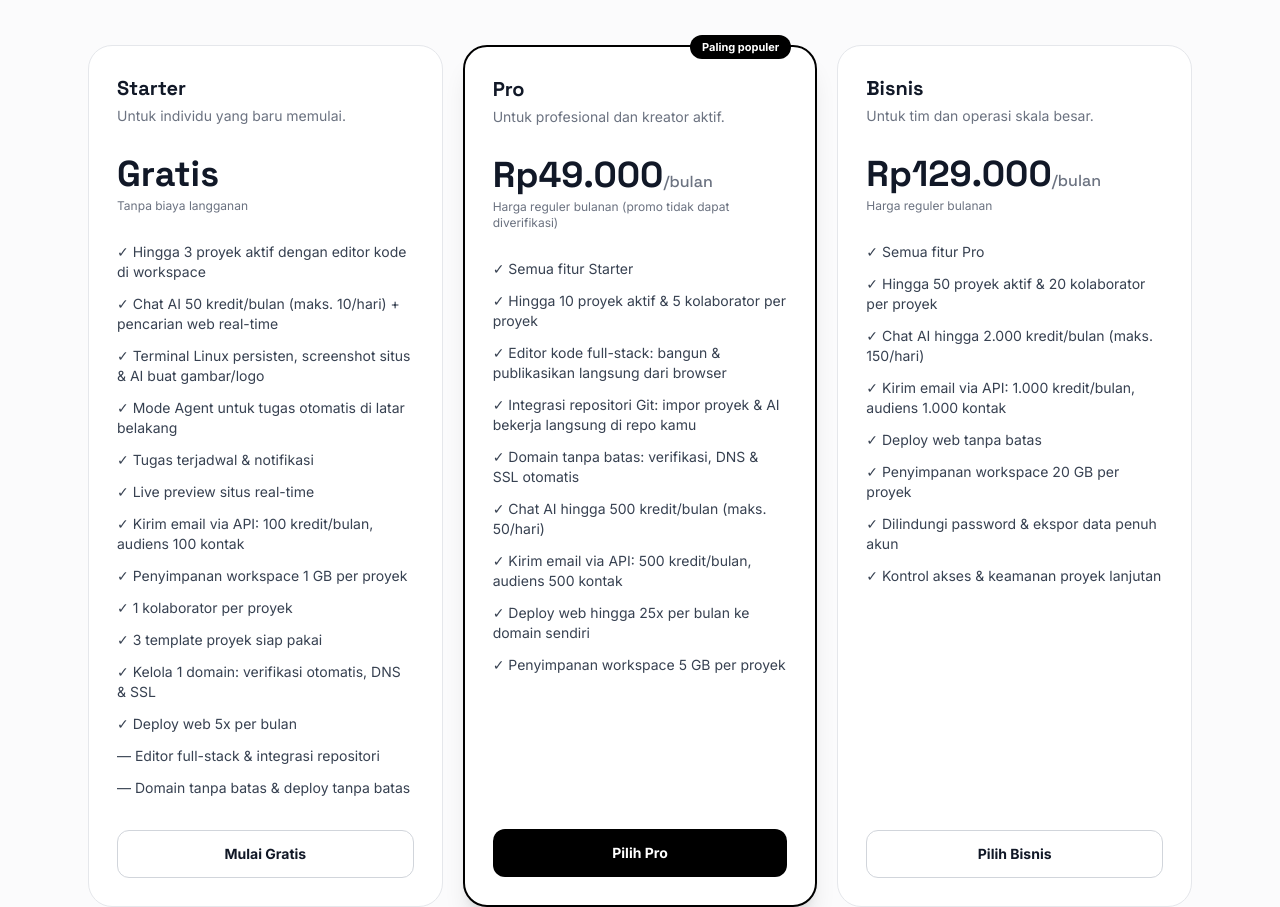
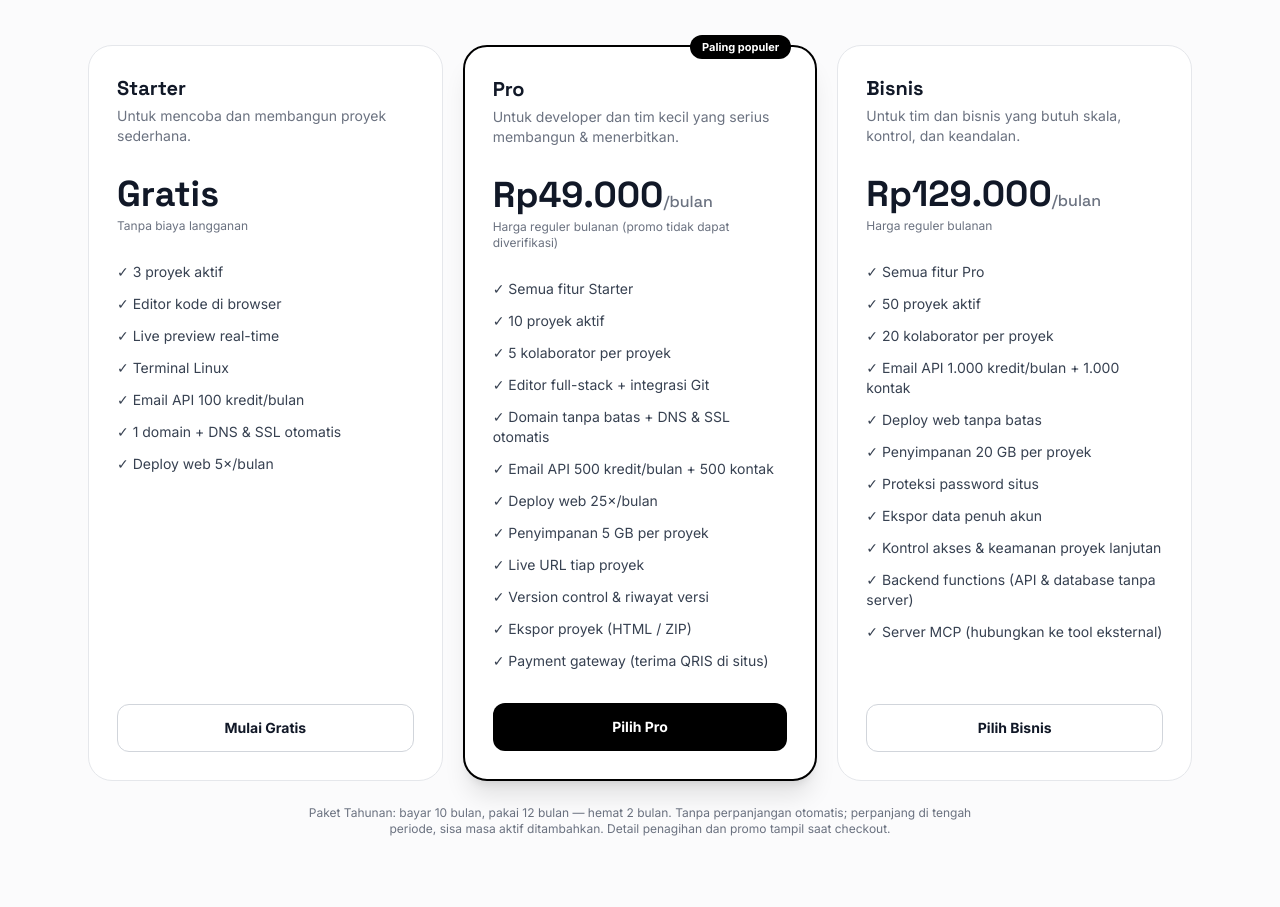
Before and after one commit to muzawwied/Clinqoo-Landing, a plain HTML site: page index.html in a window 1280 px wide. Shown: the part 5770-6677 px from the top of the page. Drawn offline with nearby package versions, Linux system fonts and the light colour scheme; no server answers.

Commit message:
feat(harga): pakai daftar manfaat final — ringkas & menarik sesuai copy yang disetujui + deskripsi paket baru

```diff
--- a/index.html
+++ b/index.html
@@ -724,22 +724,22 @@
     </div>
     <div class="grid grid-cols-1 md:grid-cols-3 gap-5 items-stretch">
       <article class="rounded-3xl border border-gray-200 dark:border-[#292929] bg-white dark:bg-[#141414] p-6 sm:p-7 flex flex-col">
-        <h3 class="font-display text-xl font-bold">Starter</h3><p class="text-sm text-gray-500 dark:text-gray-400 mt-1">Untuk individu yang baru memulai.</p>
+        <h3 class="font-display text-xl font-bold">Starter</h3><p class="text-sm text-gray-500 dark:text-gray-400 mt-1">Untuk mencoba dan membangun proyek sederhana.</p>
         <p class="mt-7 font-display text-4xl font-bold">Gratis</p><p class="text-xs text-gray-500 dark:text-gray-400 mt-1">Tanpa biaya langganan</p>
-        <ul class="space-y-3 text-sm text-gray-700 dark:text-gray-300 mt-7 mb-8 flex-1" aria-label="Fitur paket Starter"><li>✓ Hingga 3 proyek aktif dengan editor kode di workspace</li><li>✓ Chat AI 50 kredit/bulan (maks. 10/hari) + pencarian web real-time</li><li>✓ Terminal Linux persisten, screenshot situs &amp; AI buat gambar/logo</li><li>✓ Mode Agent untuk tugas otomatis di latar belakang</li><li>✓ Tugas terjadwal &amp; notifikasi</li><li>✓ Live preview situs real-time</li><li>✓ Kirim email via API: 100 kredit/bulan, audiens 100 kontak</li><li>✓ Penyimpanan workspace 1 GB per proyek</li><li>✓ 1 kolaborator per proyek</li><li>✓ 3 template proyek siap pakai</li><li>✓ Kelola 1 domain: verifikasi otomatis, DNS &amp; SSL</li><li>✓ Deploy web 5x per bulan</li><li>— Editor full-stack &amp; integrasi repositori</li><li>— Domain tanpa batas &amp; deploy tanpa batas</li></ul>
+        <ul class="space-y-3 text-sm text-gray-700 dark:text-gray-300 mt-7 mb-8 flex-1" aria-label="Fitur paket Starter"><li>✓ 3 proyek aktif</li><li>✓ Editor kode di browser</li><li>✓ Live preview real-time</li><li>✓ Terminal Linux</li><li>✓ Email API 100 kredit/bulan</li><li>✓ 1 domain + DNS &amp; SSL otomatis</li><li>✓ Deploy web 5×/bulan</li></ul>
         <a href="https://app.clincoo.buzz" class="min-h-12 inline-flex items-center justify-center rounded-xl border border-gray-300 dark:border-gray-600 font-bold text-sm hover:bg-gray-100 dark:hover:bg-[#222] focus-visible:outline focus-visible:outline-2 focus-visible:outline-offset-2">Mulai Gratis</a>
       </article>
       <article class="relative rounded-3xl border-2 border-black dark:border-white bg-white dark:bg-[#141414] p-6 sm:p-7 flex flex-col shadow-xl shadow-black/10">
         <span class="absolute -top-3 right-6 rounded-full bg-black text-white dark:bg-white dark:text-black px-3 py-1 text-[11px] font-bold">Paling populer</span>
-        <h3 class="font-display text-xl font-bold">Pro</h3><p class="text-sm text-gray-500 dark:text-gray-400 mt-1">Untuk profesional dan kreator aktif.</p>
+        <h3 class="font-display text-xl font-bold">Pro</h3><p class="text-sm text-gray-500 dark:text-gray-400 mt-1">Untuk developer dan tim kecil yang serius membangun &amp; menerbitkan.</p>
         <p class="mt-7 font-display text-4xl font-bold" id="pro-price">Rp5.000<span class="text-base font-medium text-gray-500 dark:text-gray-400">/bulan</span> <span class="text-sm font-medium text-gray-400" style="text-decoration:line-through;color:#9ca3af;white-space:nowrap">Rp49.000</span></p><p class="text-xs text-gray-500 dark:text-gray-400 mt-1" id="pro-price-note">Promo 100 pengguna pertama, untuk akun yang memenuhi syarat.</p>
-        <ul class="space-y-3 text-sm text-gray-700 dark:text-gray-300 mt-7 mb-8 flex-1" aria-label="Fitur paket Pro"><li>✓ Semua fitur Starter</li><li>✓ Hingga 10 proyek aktif &amp; 5 kolaborator per proyek</li><li>✓ Editor kode full-stack: bangun &amp; publikasikan langsung dari browser</li><li>✓ Integrasi repositori Git: impor proyek &amp; AI bekerja langsung di repo kamu</li><li>✓ Domain tanpa batas: verifikasi, DNS &amp; SSL otomatis</li><li>✓ Chat AI hingga 500 kredit/bulan (maks. 50/hari)</li><li>✓ Kirim email via API: 500 kredit/bulan, audiens 500 kontak</li><li>✓ Deploy web hingga 25x per bulan ke domain sendiri</li><li>✓ Penyimpanan workspace 5 GB per proyek</li></ul>
+        <ul class="space-y-3 text-sm text-gray-700 dark:text-gray-300 mt-7 mb-8 flex-1" aria-label="Fitur paket Pro"><li>✓ Semua fitur Starter</li><li>✓ 10 proyek aktif</li><li>✓ 5 kolaborator per proyek</li><li>✓ Editor full-stack + integrasi Git</li><li>✓ Domain tanpa batas + DNS &amp; SSL otomatis</li><li>✓ Email API 500 kredit/bulan + 500 kontak</li><li>✓ Deploy web 25×/bulan</li><li>✓ Penyimpanan 5 GB per proyek</li><li>✓ Live URL tiap proyek</li><li>✓ Version control &amp; riwayat versi</li><li>✓ Ekspor proyek (HTML / ZIP)</li><li>✓ Payment gateway (terima QRIS di situs)</li></ul>
         <a href="https://app.clincoo.buzz/akun/langganan/upgrade/" class="min-h-12 inline-flex items-center justify-center rounded-xl bg-black text-white dark:bg-white dark:text-black font-bold text-sm hover:bg-gray-800 dark:hover:bg-gray-200 focus-visible:outline focus-visible:outline-2 focus-visible:outline-offset-2">Pilih Pro</a>
       </article>
       <article class="rounded-3xl border border-gray-200 dark:border-[#292929] bg-white dark:bg-[#141414] p-6 sm:p-7 flex flex-col">
-        <h3 class="font-display text-xl font-bold">Bisnis</h3><p class="text-sm text-gray-500 dark:text-gray-400 mt-1">Untuk tim dan operasi skala besar.</p>
+        <h3 class="font-display text-xl font-bold">Bisnis</h3><p class="text-sm text-gray-500 dark:text-gray-400 mt-1">Untuk tim dan bisnis yang butuh skala, kontrol, dan keandalan.</p>
         <p class="mt-7 font-display text-4xl font-bold">Rp129.000<span class="text-base font-medium text-gray-500 dark:text-gray-400">/bulan</span></p><p class="text-xs text-gray-500 dark:text-gray-400 mt-1">Harga reguler bulanan</p>
-        <ul class="space-y-3 text-sm text-gray-700 dark:text-gray-300 mt-7 mb-8 flex-1" aria-label="Fitur paket Bisnis"><li>✓ Semua fitur Pro</li><li>✓ Hingga 50 proyek aktif &amp; 20 kolaborator per proyek</li><li>✓ Chat AI hingga 2.000 kredit/bulan (maks. 150/hari)</li><li>✓ Kirim email via API: 1.000 kredit/bulan, audiens 1.000 kontak</li><li>✓ Deploy web tanpa batas</li><li>✓ Penyimpanan workspace 20 GB per proyek</li><li>✓ Dilindungi password &amp; ekspor data penuh akun</li><li>✓ Kontrol akses &amp; keamanan proyek lanjutan</li></ul>
+        <ul class="space-y-3 text-sm text-gray-700 dark:text-gray-300 mt-7 mb-8 flex-1" aria-label="Fitur paket Bisnis"><li>✓ Semua fitur Pro</li><li>✓ 50 proyek aktif</li><li>✓ 20 kolaborator per proyek</li><li>✓ Email API 1.000 kredit/bulan + 1.000 kontak</li><li>✓ Deploy web tanpa batas</li><li>✓ Penyimpanan 20 GB per proyek</li><li>✓ Proteksi password situs</li><li>✓ Ekspor data penuh akun</li><li>✓ Kontrol akses &amp; keamanan proyek lanjutan</li><li>✓ Backend functions (API &amp; database tanpa server)</li><li>✓ Server MCP (hubungkan ke tool eksternal)</li></ul>
         <a href="https://app.clincoo.buzz/akun/langganan/upgrade/" class="min-h-12 inline-flex items-center justify-center rounded-xl border border-gray-300 dark:border-gray-600 font-bold text-sm hover:bg-gray-100 dark:hover:bg-[#222] focus-visible:outline focus-visible:outline-2 focus-visible:outline-offset-2">Pilih Bisnis</a>
       </article>
     </div>
```
